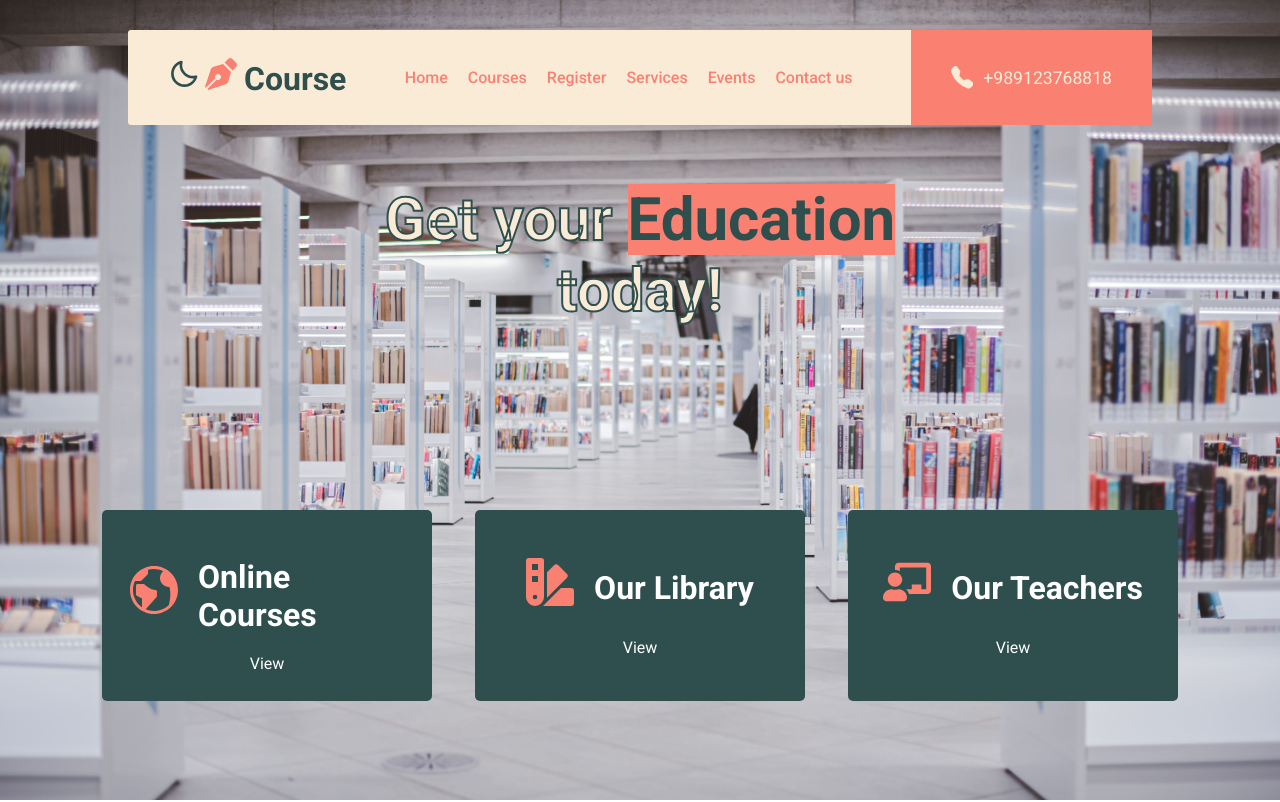
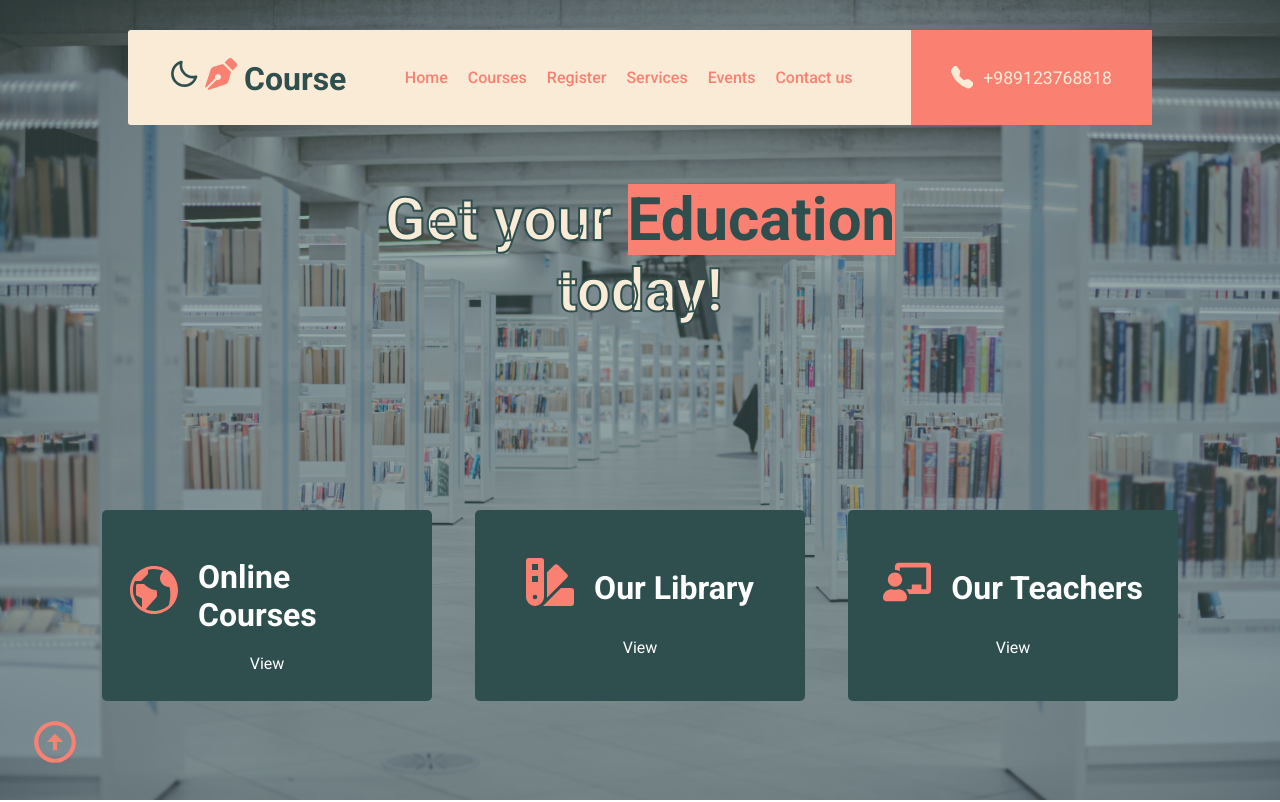
Before and after one commit to codetrain1984/Simple-React-project, a React (Create React App) app: page / in a window 1280 px wide. Shown: the top 802 px of the page. Built offline with nearby package versions, Linux system fonts and the light colour scheme.

Commit message:
Background edit

```diff
--- a/src/Components/Header/Header.css
+++ b/src/Components/Header/Header.css
@@ -1,5 +1,4 @@
 .container {
-  background-color: rgba(0, 0, 0, 0.7);
   position: relative;
   display: flex;
   flex-direction: column;
@@ -7,15 +6,18 @@
   justify-content: space-between;
   width: 100%;
   height: 100vh;
-  z-index: 1;
+  background: url('../../images/library2.jpg') no-repeat center center/cover;
+  isolation: isolate;
 }
-.container::before {
+.container::after {
   content: '';
   position: absolute;
-  background: url('../../images/library2.jpg') no-repeat center center/cover;
+  background-color: darkslategray;
+  inset: 0;
   width: 100%;
   height: 100%;
   z-index: -1;
+  opacity: 0.5;
 }
 
 .title {
--- a/src/Components/Students/StudentPrf.css
+++ b/src/Components/Students/StudentPrf.css
@@ -1,21 +1,20 @@
 .stuContainer {
-  background-color: rgb(0, 0, 0, 0.5);
   width: 100%;
-  height: 80vh;
   position: relative;
-  z-index: 1;
+  isolation: isolate;
+  background: url('../../images/Course/Graduation.jpg') no-repeat center
+    center/cover;
+  isolation: isolate;
 }
-.stuContainer::before {
+.stuContainer::after {
   content: '';
   position: absolute;
-  background-image: url('../../images/Course/Graduation.jpg');
-  background-repeat: no-repeat;
-  background-position: left bottom;
-  background-size: cover;
-  width: 100%;
-  height: 100%;
+  inset: 0;
+  background-color: black;
   z-index: -1;
+  opacity: 0.5;
 }
+
 .stuSection {
   width: 100%;
   height: 100%;
```
